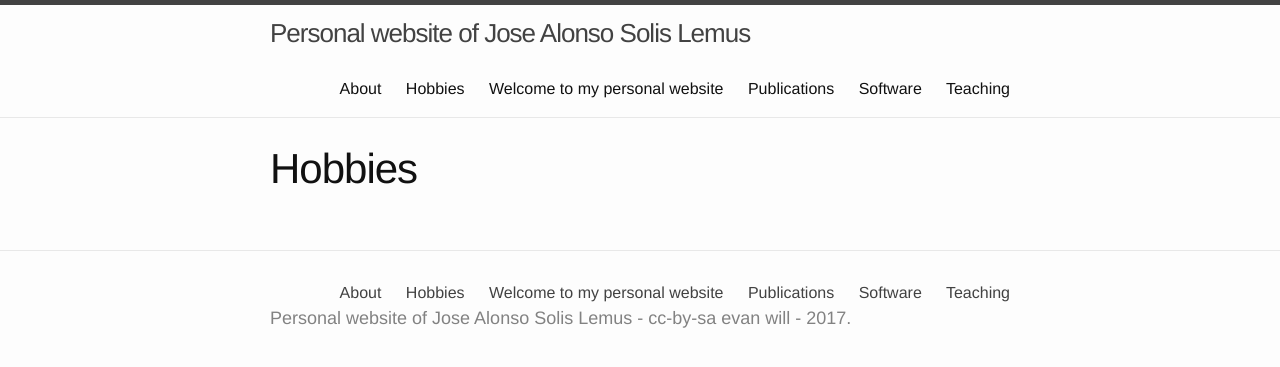
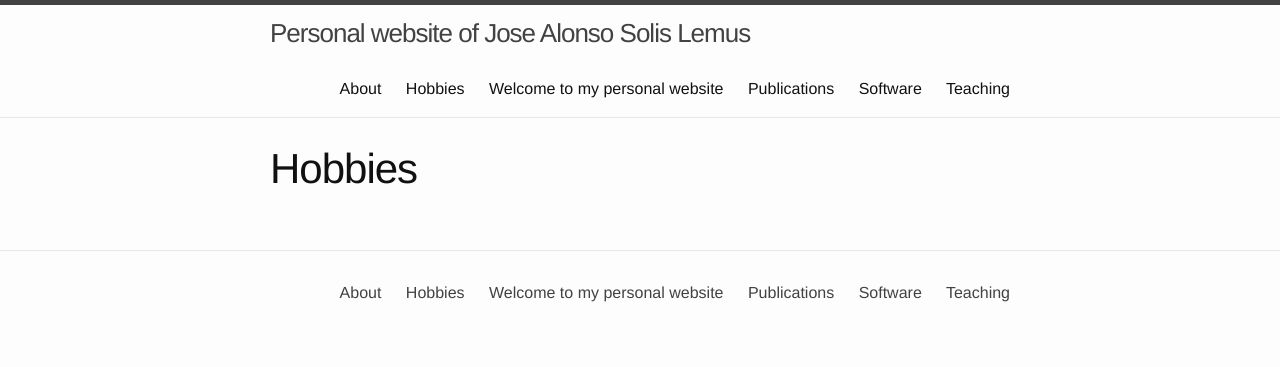
Before and after one commit to alonsoJASL/alonsojasl.github.io, a Jekyll site: the page built from hobbies.md, in a window 1280 px wide. Shown: the top 367 px of the page. Built offline with Jekyll 4.4.1, drawn with Linux system fonts in a browser that asks for light colours.

Commit message:
Template added

```diff
--- a/_includes/footer.html
+++ b/_includes/footer.html
@@ -8,7 +8,7 @@
           {% endif %}
         {% endfor %}
     </div>
-    </div>
-      <h2 class="footer-heading"><a href="{{ "/" | prepend: site.url }}">{{ site.title | escape }}</a> - <a href="https://creativecommons.org/licenses/by-sa/4.0/">cc-by-sa</a> <a href="https://github.com/evanwill">evan will</a> - 2017.</h2>
-  </div>
+    <!-- </div>
+      <h2 class="footer-heading"><a href="{{ "/" | prepend: site.url }}">{{ site.title | escape }}</a> - <a href="https://creativecommons.org/licenses/by-sa/4.0/">cc-by-sa</a> <a href="https://github.com/alonsoJASL">evan will</a> - 2017.</h2>
+  </div> -->
 </footer>
```
